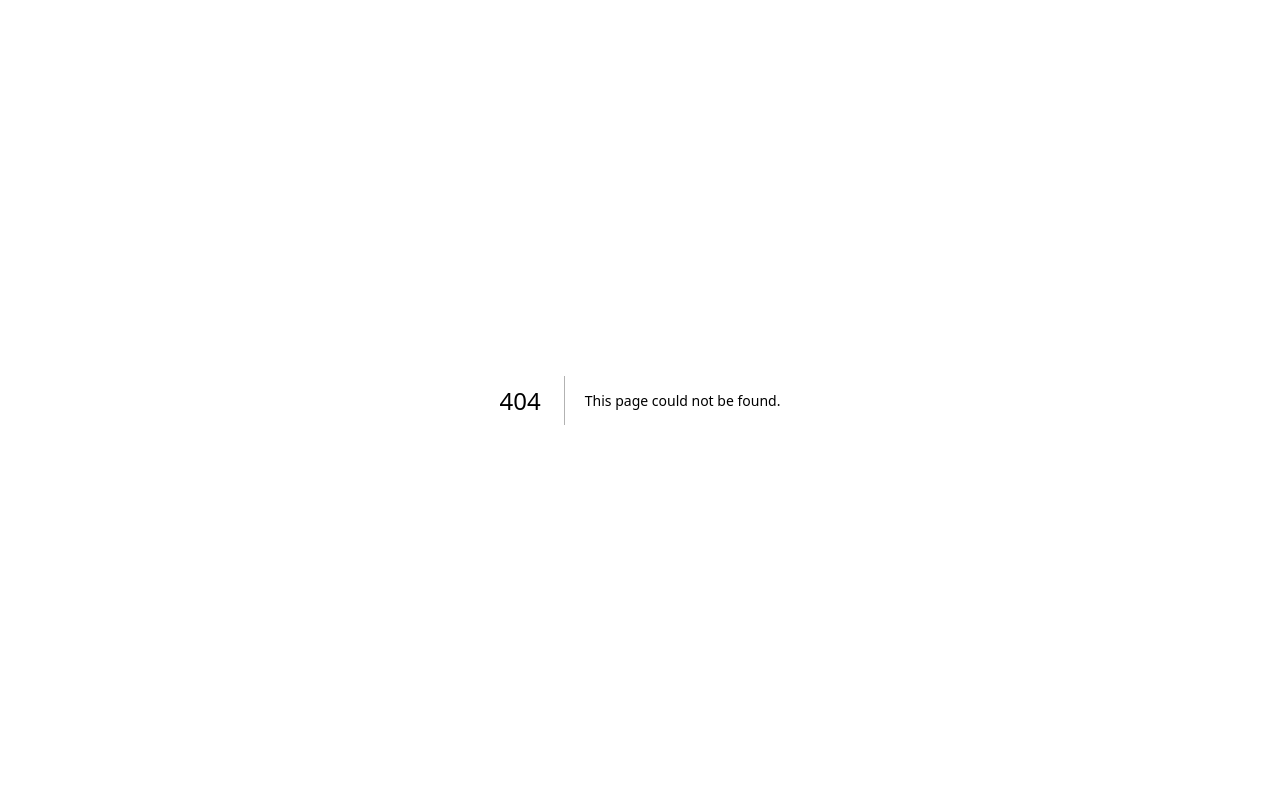
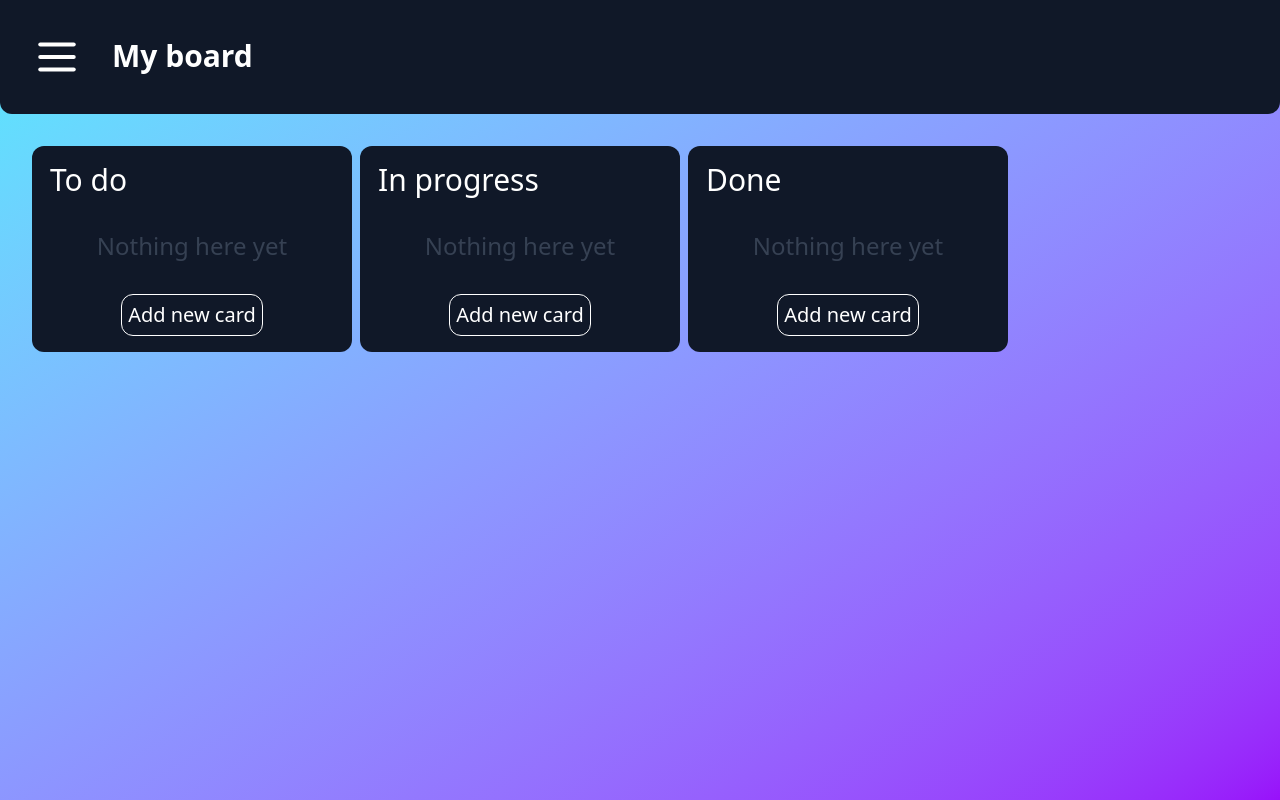
Before and after one commit to tvddg/kanban, a Next.js app: page /board/1 in a window 1280 px wide. Before the commit this address had no page. Built offline with nearby package versions, Linux system fonts and the light colour scheme.

Commit message:
feat: divide UI into components

```diff
--- /dev/null
+++ b/src/app/board/[boardId]/page.tsx
@@ -0,0 +1,18 @@
+
+
+// TODO firstly: divide the UI into components,
+// add interactions with DND kit
+
+import Column from "../../../components/Column"
+import Header from "../../../components/UI/header/header"
+import ColumnWrapper from "@/components/ColumnWrapper";
+
+export default function Board() {
+    return <>
+        <ColumnWrapper>
+            <Column name="To do" items={[]}/>
+            <Column name="In progress" items={[]}/>
+            <Column name="Done" items={[]}/>
+        </ColumnWrapper>
+    </>
+}
--- /dev/null
+++ b/src/app/board/layout.tsx
@@ -0,0 +1,9 @@
+import Header from "@/components/UI/header/header";
+import { PropsWithChildren } from "react";
+
+export default function Layout({ children }: PropsWithChildren) {
+    return <>
+        <Header />
+        { children }
+    </>
+}
--- a/src/app/board/page.tsx
+++ /dev/null
@@ -1,50 +0,0 @@
-import Image from "next/image"
-import burgerIcon from "../../../public/burger.svg"
-
-export default function Board() {
-    return <div className="bg-linear-to-br from-cyan-300 to-purple-600 h-screen text-white">
-        <header className="flex justify-start content-center p-8 gap-6 bg-gray-900 rounded-b-xl">
-            <Image src={burgerIcon} alt="Menu" width={50} height={50}/>
-            <h1 className="text-3xl p-1.5 font-bold">My board</h1>
-        </header>
-        <div className="p-6 flex flex-col justify-start h-auto">
-            <section className="flex gap-4 text-3xl h-auto overflow-x-scroll content-start">
-                <div className="flex flex-col gap-8 shrink-0 bg-gray-900 p-4 rounded-xl w-xs h-fit min-h-fit min-w-fit">
-                    <header className="flex rounded-xl">
-                        <h2 className="ml-0.5 font-medium">To do</h2>
-                    </header>
-                    <div className="text-2xl flex flex-col gap-8">
-                        <p className="border-solid border-2 border-cyan-200 rounded-xl p-4 bg-gray-600 hover:border-cyan-500 hover:scale-103 active:border-cyan-500 active:scale-95 transition duration-200 cursor-pointer">Task 1</p>
-                        <p className="border-solid border-2 border-cyan-200 rounded-xl p-4 bg-gray-600 hover:border-cyan-500 hover:scale-103 active:border-cyan-500 active:scale-95 transition duration-200 cursor-pointer">Task 2</p>
-                        <p className="border-solid border-2 border-cyan-200 rounded-xl p-4 bg-gray-600 hover:border-cyan-500 hover:scale-103 active:border-cyan-500 active:scale-95 transition duration-200 cursor-pointer">Task 3</p>
-                    </div>
-                    <button className="font-extralight text-xl border-solid border rounded-xl w-fit p-1.5 m-auto hover:border-cyan-400 active:border-cyan-400 active:scale-95 transition duration-200 cursor-pointer">Add new card</button>
-                </div>
-                <div className="flex flex-col gap-8 shrink-0 bg-gray-900 p-4 rounded-xl w-xs h-fit min-h-fit min-w-fit">
-                    <header className="flex rounded-xl">
-                        <h2 className="ml-0.5 font-medium">In progress</h2>
-                    </header>
-                    <div className="text-2xl flex flex-col gap-8">
-                        <p className="border-solid border-2 border-cyan-200 rounded-xl p-4 bg-gray-600">Task 1</p>
-                        <p className="border-solid border-2 border-cyan-200 rounded-xl p-4 bg-gray-600">Task 2</p>
-                        <p className="border-solid border-2 border-cyan-200 rounded-xl p-4 bg-gray-600">Task 3</p>
-                        <p className="border-solid border-2 border-cyan-200 rounded-xl p-4 bg-gray-600">Task 4</p>
-                    </div>
-                    <button className="font-extralight text-xl border-solid border rounded-xl w-fit p-1.5 m-auto">Add new card</button>
-                </div>
-                <div className="flex flex-col gap-8 shrink-0 bg-gray-900 p-4 rounded-xl w-xs h-fit min-h-fit min-w-fit">
-                    <header className="flex rounded-xl">
-                        <h2 className="ml-0.5 font-medium">Done</h2>
-                    </header>
-                    <div className="text-2xl flex flex-col gap-8">
-                        <p className="border-solid border-2 border-cyan-200 rounded-xl p-4 bg-gray-600">Task 1</p>
-                        <p className="border-solid border-2 border-cyan-200 rounded-xl p-4 bg-gray-600">Task 2</p>
-                        <p className="border-solid border-2 border-cyan-200 rounded-xl p-4 bg-gray-600">Task 3</p>
-                    </div>
-                    <button className="font-extralight text-xl border-solid border rounded-xl w-fit p-1.5 m-auto">Add new card</button>
-                </div>
-            </section>
-        </div>
-    </div>
-
-}
--- a/src/app/layout.tsx
+++ b/src/app/layout.tsx
@@ -13,9 +13,13 @@ export default function RootLayout({
 }>) {
   return (
     <html
+        className="min-h-full bg-cover bg-center bg-linear-to-br from-cyan-300 to-purple-600 text-white overscroll-none"
       lang="en"
     >
-      <body>{children}</body>
+      <body className="min-h-dvh"
+        >
+            {children}
+        </body>
     </html>
   );
 }
--- /dev/null
+++ b/src/components/Column.tsx
@@ -0,0 +1,30 @@
+interface ColumnItem {
+    name: string;
+}
+
+interface ColumnProps {
+    name: string;
+    items: ColumnItem[];
+}
+
+export default function Column({ name, items }: ColumnProps) {
+    return <div className="flex flex-col gap-8 shrink-0 bg-gray-900 p-4 rounded-xl w-xs h-fit min-h-fit min-w-fit">
+                    <header className="flex rounded-xl">
+                        <h2 className="ml-0.5 font-medium">{name}</h2>
+                    </header>
+                    <div className="text-2xl flex flex-col gap-8">
+                        {
+                            items.length > 0
+                            ? items.map(item =>
+                                <p className="border-solid border-2 border-cyan-200 rounded-xl p-4 bg-gray-600 hover:border-cyan-500 hover:scale-103 active:border-cyan-500 active:scale-95 transition duration-200 cursor-pointer">
+                                    {item.name}
+                                </p>
+                                )
+                            : <p className="font-medium text-gray-700 self-center">
+                                Nothing here yet
+                            </p>
+                        }
+                    </div>
+                    <button className="font-extralight text-xl border-solid border rounded-xl w-fit p-1.5 m-auto hover:border-cyan-400 active:border-cyan-400 active:scale-95 transition duration-200 cursor-pointer">Add new card</button>
+            </div>
+}
--- /dev/null
+++ b/src/components/ColumnWrapper.tsx
@@ -0,0 +1,9 @@
+import { PropsWithChildren } from "react";
+
+export default function ColumnWrapper({ children }: PropsWithChildren) {
+    return <div className="p-8 flex flex-col justify-start h-auto">
+                <section className="flex gap-2 text-3xl h-auto overflow-x-scroll content-start">
+                        {children}
+                </section>
+            </div>
+}
--- /dev/null
+++ b/src/components/UI/header/header.tsx
@@ -0,0 +1,9 @@
+import Image from "next/image"
+import burgerIcon from "../../../../public/burger.svg"
+
+export default function Header() {
+    return <header className="flex justify-start content-center p-8 gap-6 bg-gray-900 rounded-b-xl">
+            <Image src={burgerIcon} alt="Menu" width={50} height={50}/>
+            <h1 className="text-3xl p-1.5 font-bold">My board</h1>
+    </header>
+}
--- a/tsconfig.json
+++ b/tsconfig.json
@@ -19,7 +19,7 @@
       }
     ],
     "paths": {
-      "@/*": ["./src/app/*"]
+      "@/*": ["./src/*"]
     },
     "types": ["node", "jest", "@testing-library/jest-dom"]
   },
```
